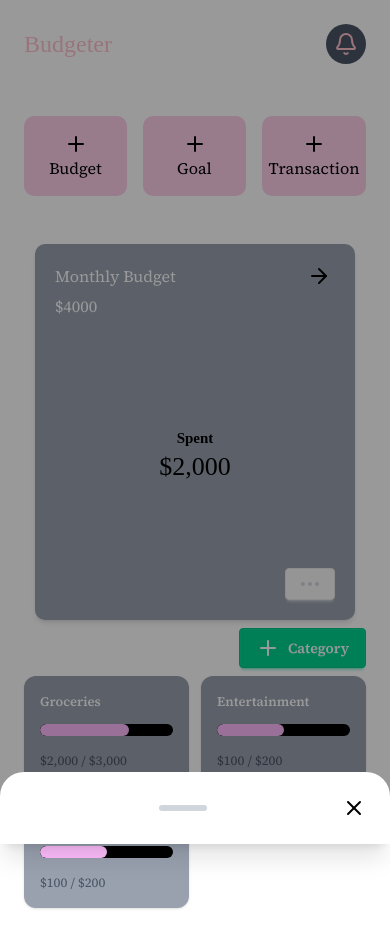
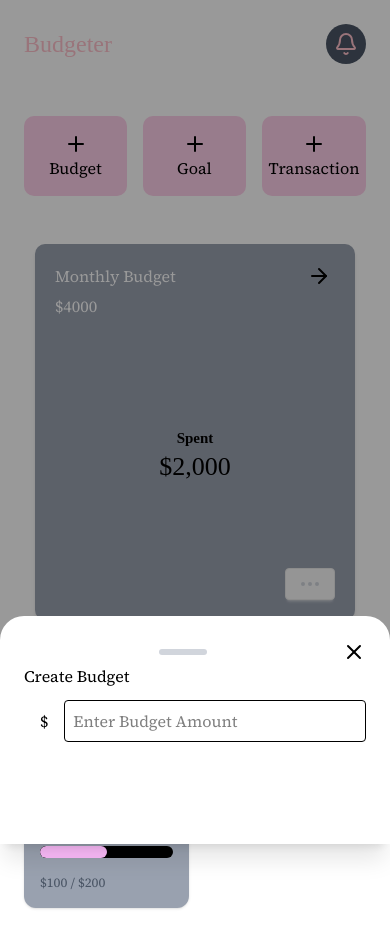
Before and after one commit to thaneluna-dev/my-budget-web-app, a React (Vite) app: page /dashboard in a window 390 px wide. Both pictures are taken after a click on the button "Budget". Shown: the top 948 px of the page. Built offline with nearby package versions, Linux system fonts and the light colour scheme; a web font is replaced by a local one.

Commit message:
Modified Add Budget Mobile Pop Up Design

```diff
--- a/src/components/AddBudget.jsx
+++ b/src/components/AddBudget.jsx
@@ -1,14 +1,12 @@
 import { XIcon } from "lucide-react";
 import React from "react";
+import { Form } from "react-router-dom";
 
 const AddBudget = ({ onClose }) => {
   return (
     <>
       {/* Backdrop */}
-      <div
-        className="fixed inset-0 bg-black/40 z-40"
-        onClick={onClose}
-      />
+      <div className="fixed inset-0 bg-black/40 z-40" onClick={onClose} />
 
       {/* Bottom sheet */}
       <div className="fixed bottom-0 left-0 right-0 z-50 rounded-t-3xl bg-white p-6 shadow-xl animate-slide-up">
@@ -16,6 +14,22 @@ const AddBudget = ({ onClose }) => {
           <div className="mx-auto h-1.5 w-12 rounded-full bg-gray-300" />
           <XIcon onClick={onClose} />
         </div>
+        <div className="grid grid-cols-2 grid-rows-2">
+          <div className="col-span-2">
+            <h3 className="labels">Create Budget</h3>
+            <div className="flex h-fit max-w-sm place-items-baseline">
+              <span className="inline-flex px-4 text-md">
+                $
+              </span>
+              <input
+                id="budgetTitle"
+                className="inline-flex w-full mt-3 border-black rounded border p-2 [appearance:textfield] [&::-webkit-outer-spin-button]:appearance-none [&::-webkit-inner-spin-button]:appearance-none before:content-['$'] pl-2"
+                type="number"
+                placeholder="Enter Budget Amount"
+              />
+            </div>
+          </div>
+        </div>
       </div>
     </>
   );
--- a/src/index.css
+++ b/src/index.css
@@ -51,3 +51,7 @@ body, :root  {
 .animate-slide-up {
   animation: slide-up 0.25s ease-out;
 }
+
+.labels {
+  font-family: "Source Serif 4", sans-serif;
+}
--- a/src/pages/Dashboard.jsx
+++ b/src/pages/Dashboard.jsx
@@ -38,14 +38,14 @@ export default function Dashboard({ isSignedIn, isMobile }) {
               <PlusIcon />
               <h2 className="buttonHeaders text-[16px]">Budget</h2>
             </button>
-            <div className="bg-pink-200 w-26 rounded-[10px] text-center p-4 justify-items-center">
+            <button className="bttn bg-pink-200 w-26 rounded-[10px] text-center p-4 justify-items-center" onClick={openBudget}>
               <PlusIcon />
               <h2 className="buttonHeaders text-[16px]">Goal</h2>
-            </div>
-            <div className="bg-pink-200 w-26 rounded-[10px] text-center p-4 justify-items-center">
+            </button>
+            <button className="bttn bg-pink-200 w-26 rounded-[10px] text-center p-4 justify-items-center" onClick={openBudget}>
               <PlusIcon />
               <h2 className="buttonHeaders text-[16px]">Transaction</h2>
-            </div>
+            </button>
           </div>
           <SpendingDayChart />
           <div className="flex justify-between items-center">
@@ -57,7 +57,7 @@ export default function Dashboard({ isSignedIn, isMobile }) {
             </button>
           </div>
           <CategorySection />
-          {budget && <AddBudget onClose={closeBudget} />}
+          {budget && <AddBudget onClose={closeBudget} /> }
         </div>
         {/* Show any budgets created, if not show a budget button */}
       </div>
```
